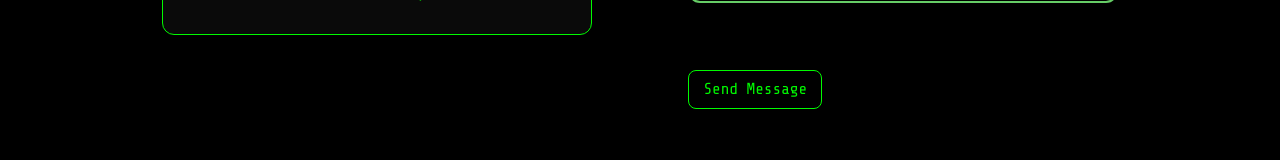
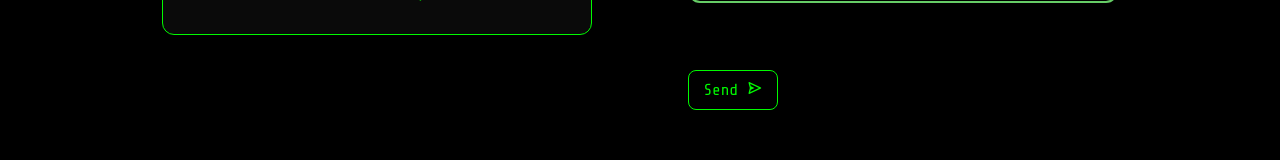
Before and after one commit to funbinet/dancan, a website: page index.html in a window 1280 px wide. Shown: the part 4767-4927 px from the top of the page. Drawn offline with nearby package versions, Linux system fonts and the light colour scheme.

Commit message:
Update index.html

```diff
--- a/index.html
+++ b/index.html
@@ -535,7 +535,7 @@
                         <div id="contact-status" class="contact__status" aria-live="polite"></div>
 
                         <button type="submit" class="button" id="contact-submit">
-                            Send Message
+                            Send <i class='bx bx-send'></i>
                         </button>
                     </form>
 
```
